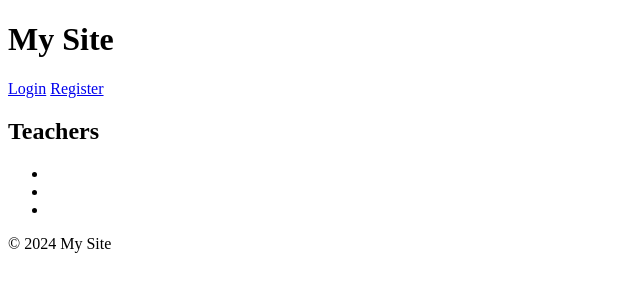
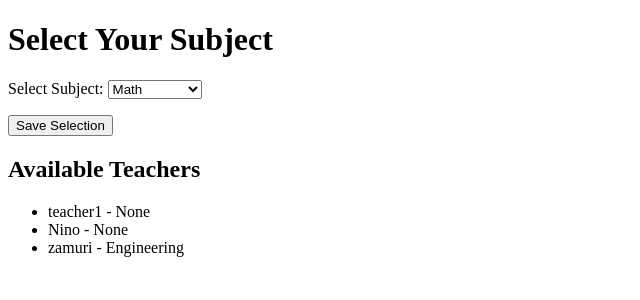
Before and after one commit to elisabed-coder/authorization_django, a Django app: page /user/teachers/ in a window 1280 px wide. Shown: the top 300 px of the page, without its empty margins (0-640 px from the left). Run offline with Django 5.2, Linux system fonts and the light colour scheme; data comes from the database, SQL or seed files in the repository; both versions use the stored data as it was after the commit.

Commit message:
add subject selection for students

```diff
--- a/templates/teacher_list.html
+++ b/templates/teacher_list.html
@@ -1,10 +1,23 @@
-{% extends "base.html" %}
+<!-- select_teacher_subject.html -->
+<!DOCTYPE html>
+<html lang="en">
+<head>
+    <meta charset="UTF-8">
+    <title>Select Subject</title>
+</head>
+<body>
+    <h1>Select Your Subject</h1>
+    <form method="post">
+        {% csrf_token %}
+        {{ form.as_p }}
+        <button type="submit">Save Selection</button>
+    </form>
 
-{% block content %}
-<h2>Teachers</h2>
-<ul>
-    {% for teacher in teachers %}
-    <li><a href="{% url 'user:teacher_profile' teacher.id %}">{{ teacher.user.username }}</a></li>
-    {% endfor %}
-</ul>
-{% endblock %}
+    <h2>Available Teachers</h2>
+    <ul>
+        {% for teacher in teachers %}
+            <li>{{ teacher.username }} - {{ teacher.get_subject_display }}</li>
+        {% endfor %}
+    </ul>
+</body>
+</html>
--- a/user/forms.py
+++ b/user/forms.py
@@ -1,9 +1,26 @@
 # forms.py
 from django import forms
 from django.contrib.auth.forms import UserCreationForm
-from .models import User
+from user.models import StudentProfile, Teacher, User
 
 class UserRegisterForm(UserCreationForm):
     class Meta:
         model = User
-        fields = ['username', 'password', 'email', 'role']  # Add role here
+        fields = ['username', 'email', 'role', 'subject']
+
+
+class StudentSelectionForm(forms.ModelForm):
+    selected_subject = forms.ChoiceField(
+        choices=User.SubjectChoices.choices,
+        required=True,
+        label="Select Subject"
+    )
+
+    class Meta:
+        model = StudentProfile
+        fields = ['selected_subject']
+
+    # Adding the teachers list manually for template display
+    # def __init__(self, *args, **kwargs):
+    #     super(StudentSelectionForm, self).__init__(*args, **kwargs)
+    #     self.fields['teachers_list'] = User.objects.filter(role=User.Role.TEACHER)
--- a/user/models.py
+++ b/user/models.py
@@ -1,3 +1,4 @@
+# models.py
 from django.db import models
 from django.contrib.auth.models import AbstractUser, BaseUserManager
 from django.db.models.signals import post_save
@@ -9,26 +10,27 @@ class User(AbstractUser):
         STUDENT = 'STUDENT', 'Student'
         TEACHER = 'TEACHER', 'Teacher'
 
+    class SubjectChoices(models.TextChoices):
+        MATH = 'MATH', 'Math'
+        ENGLISH = 'ENGLISH', 'English'
+        ENGINEERING = 'ENGINEERING', 'Engineering'
+        SCIENCE = 'SCIENCE', 'Science'
+        HISTORY = 'HISTORY', 'History'
+
     base_role = Role.ADMIN
-
     role = models.CharField(max_length=50, choices=Role.choices)
+    subject = models.CharField(max_length=100, blank=True, null=True, choices=SubjectChoices.choices)
 
     def save(self, *args, **kwargs):
-        # if not self.pk:
-        #     self.role = self.base_role
         super().save(*args, **kwargs)
-# Create your models here.
 
 class StudentManager(BaseUserManager):
     def get_queryset(self, *args, **kwargs):
         results = super().get_queryset(*args, **kwargs)
         return results.filter(role=User.Role.STUDENT)
 
-
 class Student(User):
-
     base_role = User.Role.STUDENT
-
     student = StudentManager()
 
     class Meta:
@@ -38,7 +40,7 @@ class Student(User):
         return "Only for Students"
 
 @receiver(post_save, sender=Student)
-def create_user_profile(sender, instance, created, **kwargs):
+def create_student_profile(sender, instance, created, **kwargs):
     if created and instance.role == "STUDENT":
         StudentProfile.objects.create(user=instance)
 
@@ -46,17 +48,13 @@ class StudentProfile(models.Model):
     user = models.OneToOneField(User, on_delete=models.CASCADE)
     student_id = models.IntegerField(null=True, blank=True)
 
-
 class TeacherManager(BaseUserManager):
     def get_queryset(self, *args, **kwargs):
         results = super().get_queryset(*args, **kwargs)
         return results.filter(role=User.Role.TEACHER)
 
-
 class Teacher(User):
-
     base_role = User.Role.TEACHER
-
     teacher = TeacherManager()
 
     class Meta:
@@ -65,10 +63,8 @@ class Teacher(User):
     def welcome(self):
         return "Only for Teachers"
 
-
-
 @receiver(post_save, sender=Teacher)
-def create_user_profile(sender, instance, created, **kwargs):
+def create_teacher_profile(sender, instance, created, **kwargs):
     if created and instance.role == "TEACHER":
         TeacherProfile.objects.create(user=instance)
 
--- a/user/urls.py
+++ b/user/urls.py
@@ -9,7 +9,7 @@ urlpatterns = [
     path('home/', views.home, name='home'),
     path('students/', views.student_list, name='student_list'),
     path('students/<int:user_id>/', views.student_profile, name='student_profile'),
-    path('teachers/', views.teacher_list, name='teacher_list'),
+    path('teachers/', views.select_teacher_subject, name='teacher_list'),
     path('teachers/<int:user_id>/', views.teacher_profile, name='teacher_profile'),
     path('logout/', views.logout_view, name='logout'),
 ]
--- a/user/views.py
+++ b/user/views.py
@@ -4,7 +4,7 @@ from django.contrib.auth.forms import AuthenticationForm
 from django.contrib import messages
 from django.contrib.auth.decorators import login_required
 from .models import User, StudentProfile, TeacherProfile
-from .forms import UserRegisterForm
+from .forms import UserRegisterForm, StudentSelectionForm
 
 def login_view(request):
     selected_role = request.GET.get('role')
@@ -73,3 +73,17 @@ def teacher_list(request):
 def teacher_profile(request, user_id):
     teacher = get_object_or_404(TeacherProfile, user_id=user_id)
     return render(request, 'teacher_profile.html', {'teacher': teacher})
+
+
+def select_teacher_subject(request):
+    if request.method == 'POST':
+        form = StudentSelectionForm(request.POST)
+        if form.is_valid():
+            form.save()
+            return redirect('success_url')  # Replace with your success URL
+    else:
+        form = StudentSelectionForm()
+
+    # Retrieve teachers list to display in template
+    teachers = User.objects.filter(role=User.Role.TEACHER)
+    return render(request, 'teacher_list.html', {'form': form, 'teachers': teachers})
```
Also changed, not shown: db.sqlite3, user/migrations/0006_user_subject.py (added), user/migrations/0007_alter_user_subject.py (added).
